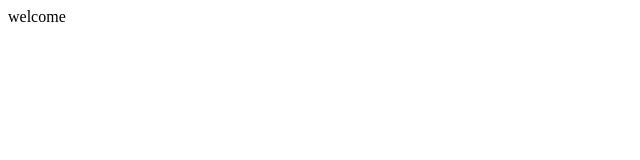
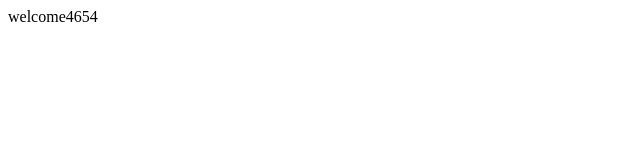
Before and after one commit to kanghg1122/azure, a plain HTML site: page index.html in a window 1280 px wide. Shown: the full height of the page, 0-640 px from the left. Drawn offline with Linux system fonts and the light colour scheme.

Commit message:
Update index.html

```diff
--- a/index.html
+++ b/index.html
@@ -7,6 +7,6 @@
     <title>nginx_web_server_test</title>
 </head>
 <body>
-    welcome
+    welcome4654
 </body>
 </html>
```
